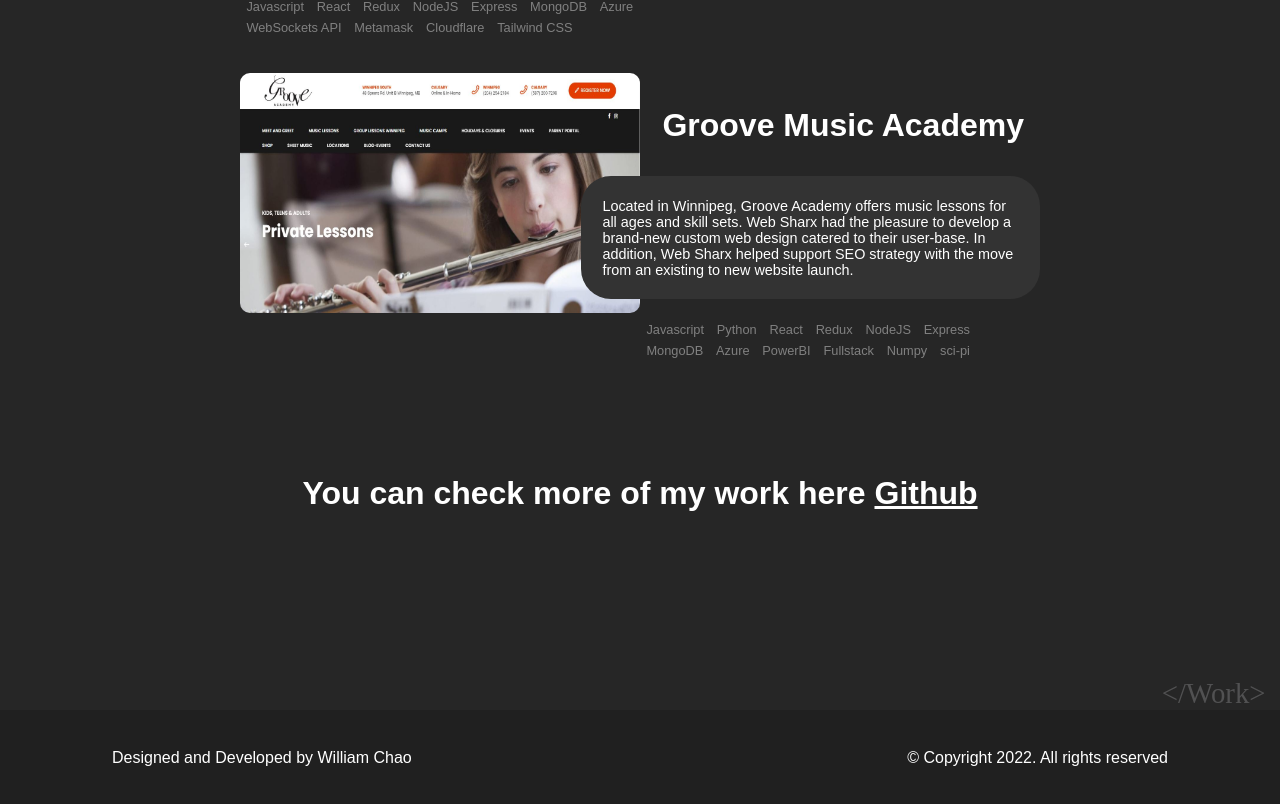
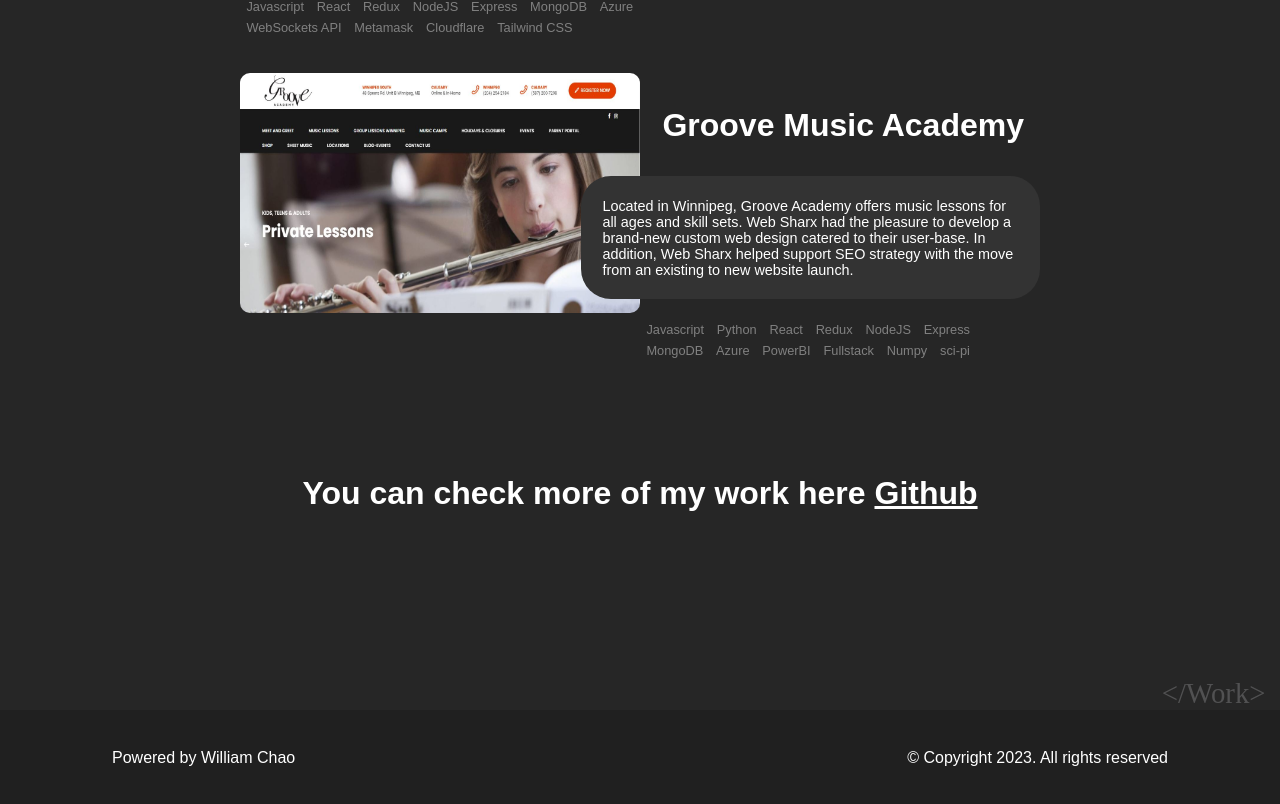
Before and after one commit to WilliamChao97/portofolio, a React (Create React App) app: page / in a window 1280 px wide. Shown: the part 3222-4026 px from the top of the page. Built offline with nearby package versions, Linux system fonts and the light colour scheme.

Commit message:
Update Footer

```diff
--- a/src/Components/Footer/Footer.tsx
+++ b/src/Components/Footer/Footer.tsx
@@ -4,8 +4,8 @@
   return (
     <>
       <FooterBody>
-        <FooterText>Designed and Developed by William Chao</FooterText>
-        <FooterText>© Copyright 2022. All rights reserved</FooterText>
+        <FooterText>Powered by William Chao</FooterText>
+        <FooterText>© Copyright 2023. All rights reserved</FooterText>
       </FooterBody>
     </>
   );
```
